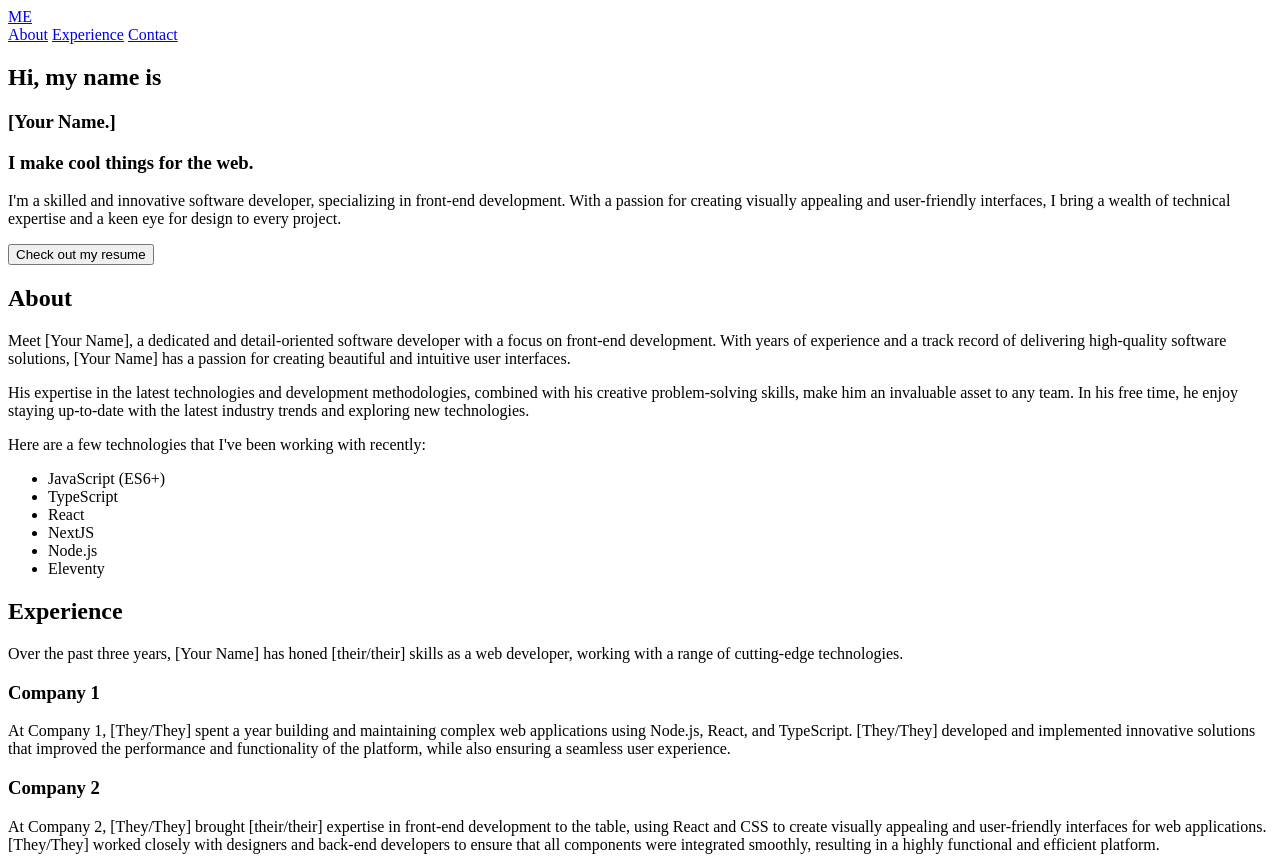
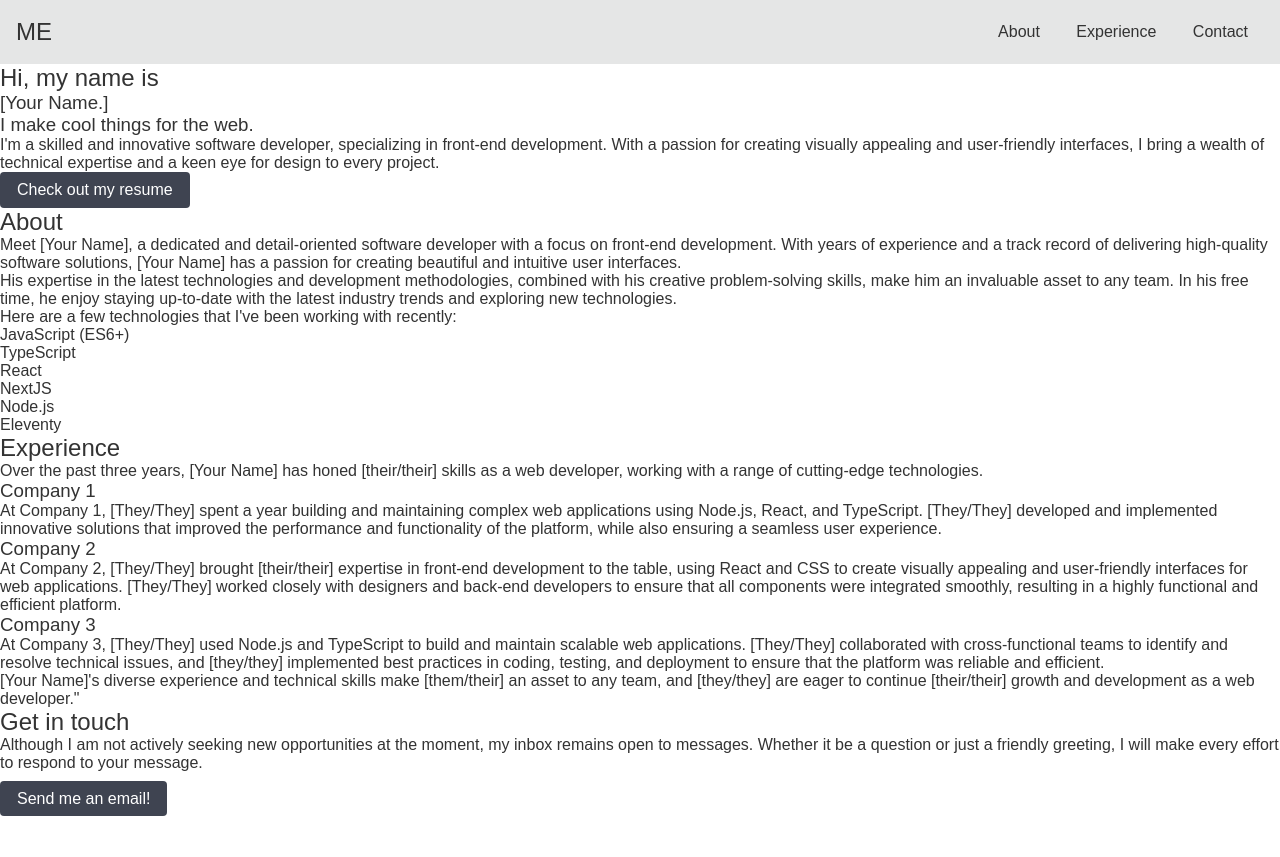
Before and after one commit to benfo/design-system-basics, a website: page src/index.html in a window 1280 px wide. Shown: the top 857 px of the page. After the commit the page ends 816 px from the top, so only its background shows below. Drawn offline with Linux system fonts and the light colour scheme.

Commit message:
add basic variables and components

```diff
--- /dev/null
+++ b/src/css/_components.css
@@ -0,0 +1,24 @@
+.btn {
+  padding: 8px 16px;
+  border: 1px solid transparent;
+  border-radius: 4px;
+  font-size: 1rem;
+  cursor: pointer;
+
+  background-color: var(--neutral);
+  color: var(--neutral-content);
+  transition: 0.3s;
+}
+.btn:hover {
+  background-color: var(--neutral-focus);
+}
+
+.btn-primary {
+  background-color: var(--primary);
+  color: var(--primary-content);
+  transition: 0.3s;
+}
+
+.btn-primary:hover {
+  background-color: var(--primary-focus);
+}
--- /dev/null
+++ b/src/css/_reset.css
@@ -0,0 +1,30 @@
+/* Reset default margin and padding for all elements */
+* {
+  margin: 0;
+  padding: 0;
+  box-sizing: border-box;
+}
+
+body {
+  /* 1ren=16px */
+  font-size: 1rem;
+  font-family: Arial, Helvetica, sans-serif;
+}
+
+h1,
+h2,
+h3,
+h4,
+h5,
+h6 {
+  font-weight: normal;
+}
+
+ul,
+ol {
+  list-style: none;
+}
+a {
+  text-decoration: none;
+  color: inherit;
+}
--- /dev/null
+++ b/src/css/_variables.css
@@ -0,0 +1,27 @@
+:root {
+  /* COLOR */
+  --base-100: white;
+  --base-200: #f2f2f2;
+  --base-300: #e5e6e6;
+  --base-content: #333;
+
+  --neutral: #3f4451;
+  --neutral-focus: #323641;
+  --neutral-content: #fff;
+
+  --primary: #6000f9;
+  --primary-focus: #4b00cc;
+  --primary-content: #fff;
+
+  /* FONT */
+  --font-size-xl: 1.5rem;
+  --font-size-lg: 1.25rem;
+  --font-size-md: 1rem;
+  --font-size-sm: 0.875rem;
+  --font-size-xs: 0.75rem;
+}
+
+[data-theme="dark"] {
+  --base: #333;
+  --base-content: white;
+}
--- /dev/null
+++ b/src/css/styles.css
@@ -0,0 +1,36 @@
+@import "_reset.css";
+@import "_variables.css";
+@import "_components.css";
+
+body {
+  background-color: var(--base);
+  color: var(--base-content);
+}
+
+main {
+  padding-top: 64px;
+}
+
+.navbar {
+  height: 64px;
+  background-color: var(--base-300);
+
+  position: fixed;
+  width: 100%;
+}
+
+.nav {
+  display: flex;
+  justify-content: space-between;
+  align-items: center;
+  height: 100%;
+  padding: 16px;
+}
+
+.nav-brand {
+  font-size: var(--font-size-xl);
+}
+
+.nav-item {
+  padding: 8px 16px;
+}
--- a/src/index.html
+++ b/src/index.html
@@ -4,17 +4,20 @@
     <meta charset="UTF-8" />
     <meta http-equiv="X-UA-Compatible" content="IE=edge" />
     <meta name="viewport" content="width=device-width, initial-scale=1.0" />
+    <link rel="stylesheet" href="css/styles.css" />
     <title>My Portfolio</title>
   </head>
   <body>
-    <nav>
-      <a href="#">ME</a>
-      <div>
-        <a href="#">About</a>
-        <a href="#">Experience</a>
-        <a href="#">Contact</a>
-      </div>
-    </nav>
+    <div class="navbar">
+      <nav class="nav">
+        <a class="nav-brand" href="#">ME</a>
+        <div>
+          <a class="nav-item" href="#">About</a>
+          <a class="nav-item" href="#">Experience</a>
+          <a class="nav-item" href="#">Contact</a>
+        </div>
+      </nav>
+    </div>
     <main>
       <section>
         <h2>Hi, my name is</h2>
@@ -27,7 +30,7 @@
           and a keen eye for design to every project.
         </p>
         <div>
-          <button>Check out my resume</button>
+          <button class="btn">Check out my resume</button>
         </div>
       </section>
 
```
Also changed, not shown: README.md.
